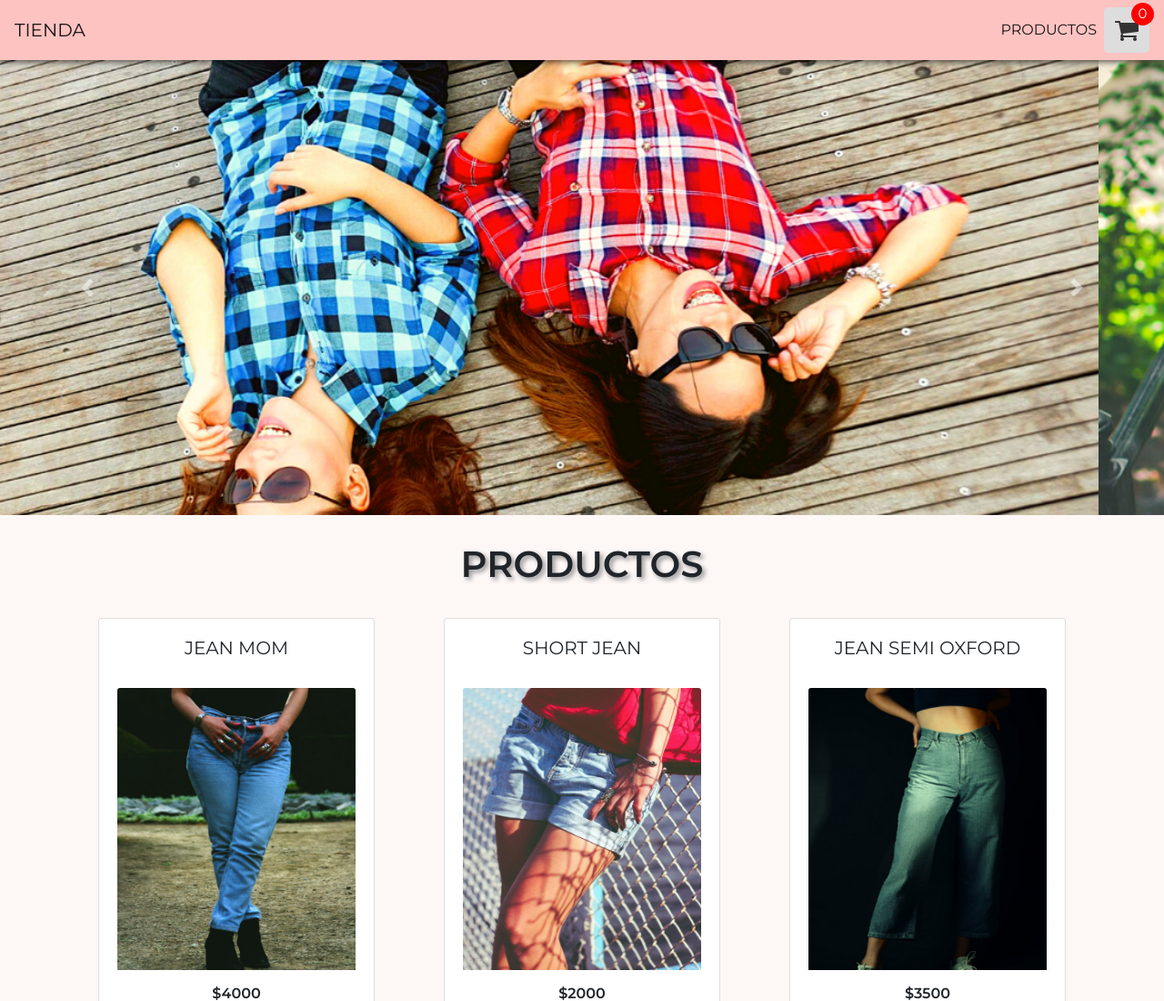
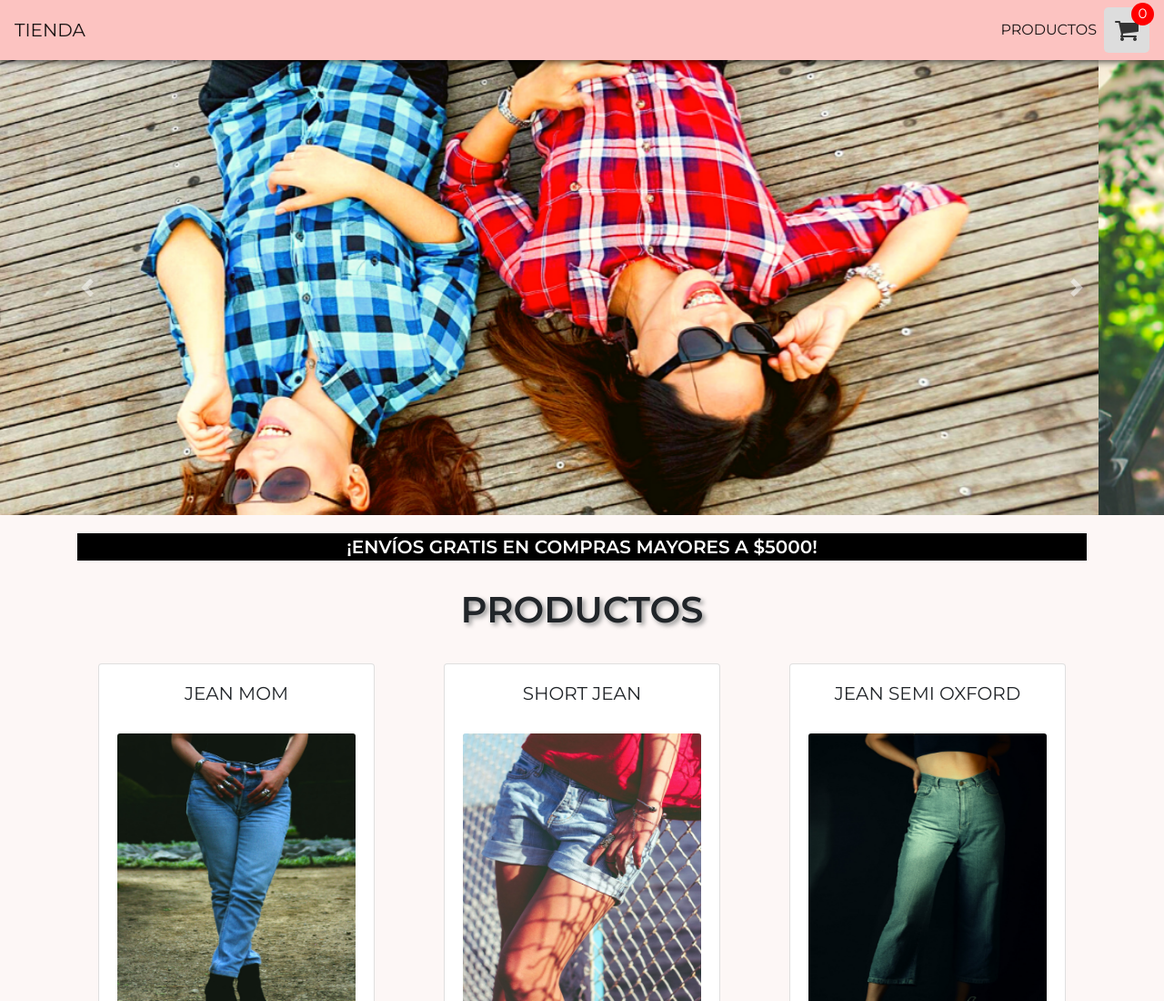
Before and after one commit to FlorFerr/proyecto_js, a plain HTML site: page index.html in a window 1280 px wide. Shown: the top 1100 px of the page at 91% size. Drawn offline with nearby package versions, Linux system fonts and the light colour scheme.

Commit message:
animación con jquery

```diff
--- a/js/main.js
+++ b/js/main.js
@@ -169,11 +169,26 @@ $(".continuarCompra").click(function(e){
  })
 
 
-
-
-
+//Animación
 
 
 //Llamar a las funciones
 agregarProductos()
 vaciarCarrito()
+
+
+
+$(".container").prepend('<p id="envios">¡Envíos gratis en compras mayores a $5000!</p>');
+
+
+
+$("#envios").css("display", "none")
+        .css("background-color", "black")
+        .css("color", "white")
+        .css("font-size","20px")
+        .css("margin-top","20px")
+        .css("opacity",".5")
+        .slideDown(1000)
+        .animate({opacity:'1',})
+        .animate({opacity:'0.5',})
+        .animate({opacity:'1',})
```
Also changed, not shown: index.html (line endings or trailing spaces).
